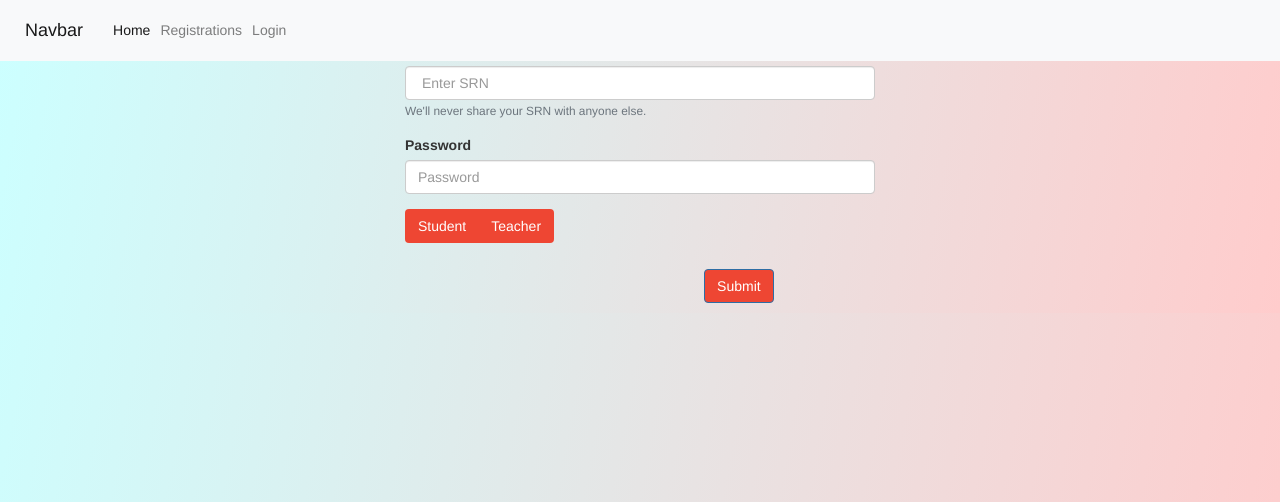
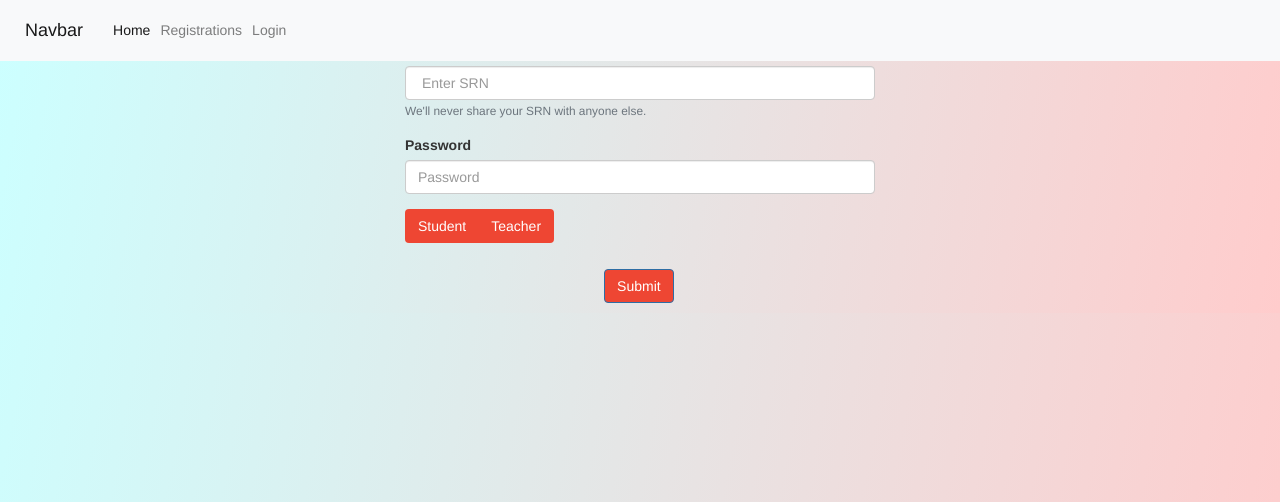
Before and after one commit to sharananurag998/REVA_Events, a Flask app: page /login in a window 1280 px wide. Shown: the top 502 px of the page. Run offline with Flask 2, Linux system fonts and the light colour scheme; some libraries are stand-ins or nearby versions.

Commit message:
Update master2.css

```diff
--- a/app/static/css/master2.css
+++ b/app/static/css/master2.css
@@ -38,7 +38,7 @@ width: auto;
    }
 
    .ax1 {
-       margin-left: 150px;
+       margin-left: 50px;
        margin-top: 60px;
    }
 
```
